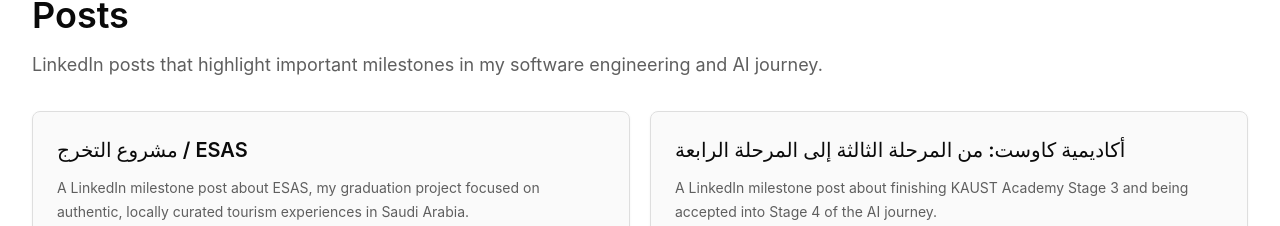
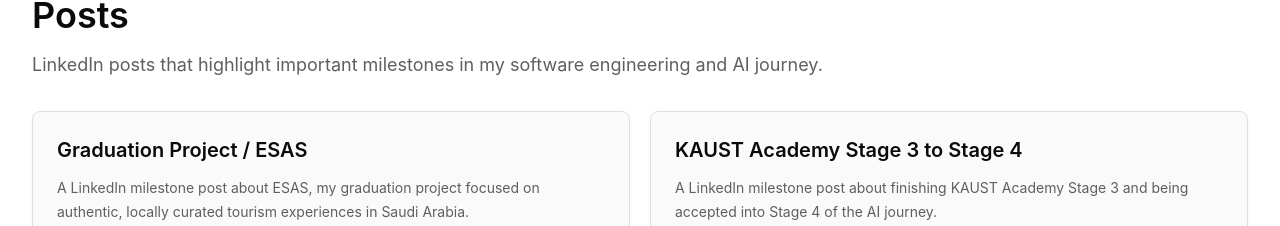
Before and after one commit to YahyaAlsharif/personal-dashboard, a React (Vite) app: page / in a window 1280 px wide. Shown: the part 7811-8037 px from the top of the page. Built offline with nearby package versions, Linux system fonts and the light colour scheme.

Commit message:
Fix post titles and improve favicon contrast

```diff
--- a/src/data/content.ts
+++ b/src/data/content.ts
@@ -474,7 +474,7 @@
       viewButton: 'View on LinkedIn',
       items: [
         {
-          title: 'مشروع التخرج / ESAS',
+          title: 'Graduation Project / ESAS',
           description:
             'A LinkedIn milestone post about ESAS, my graduation project focused on authentic, locally curated tourism experiences in Saudi Arabia.',
           embedUrl: links.embedEsas,
@@ -482,7 +482,7 @@
           iframeTitle: 'LinkedIn post about Graduation Project and ESAS',
         },
         {
-          title: 'أكاديمية كاوست: من المرحلة الثالثة إلى المرحلة الرابعة',
+          title: 'KAUST Academy Stage 3 to Stage 4',
           description:
             'A LinkedIn milestone post about finishing KAUST Academy Stage 3 and being accepted into Stage 4 of the AI journey.',
           embedUrl: links.embedKaust,
@@ -825,7 +825,7 @@
       viewButton: 'عرض على LinkedIn',
       items: [
         {
-          title: 'Graduation Project / ESAS',
+          title: 'مشروع التخرج / ESAS',
           description:
             'منشور مهم على LinkedIn حول ESAS، مشروع تخرجي الذي يركز على تجارب سياحية أصيلة ومنتقاة محليًا في المملكة العربية السعودية.',
           embedUrl: links.embedEsas,
@@ -833,7 +833,7 @@
           iframeTitle: 'LinkedIn post about Graduation Project and ESAS',
         },
         {
-          title: 'KAUST Academy Stage 3 to Stage 4',
+          title: 'أكاديمية كاوست: من المرحلة الثالثة إلى المرحلة الرابعة',
           description:
             'منشور مهم على LinkedIn حول إكمال المرحلة الثالثة من أكاديمية كاوست والقبول في المرحلة الرابعة من رحلة الذكاء الاصطناعي.',
           embedUrl: links.embedKaust,
```
Also changed, not shown: public/favicon.svg.
